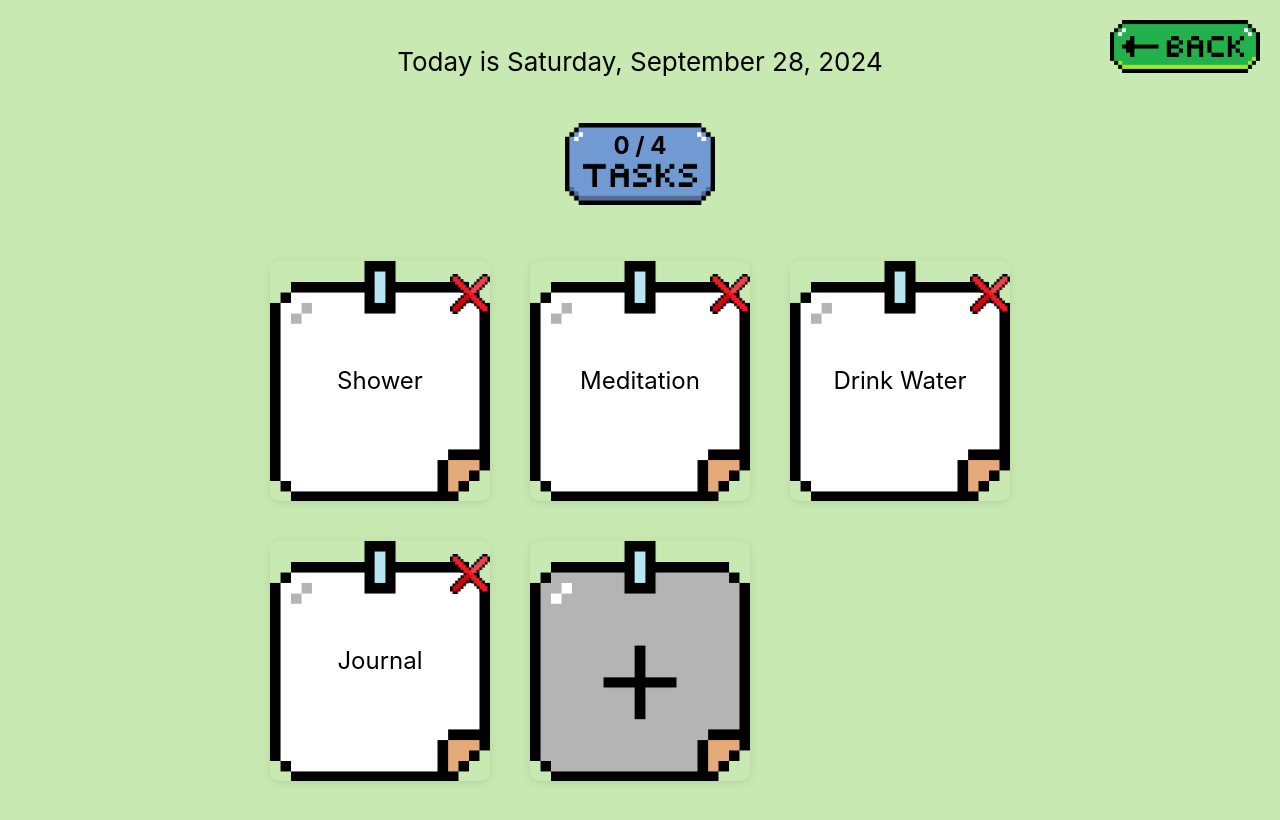
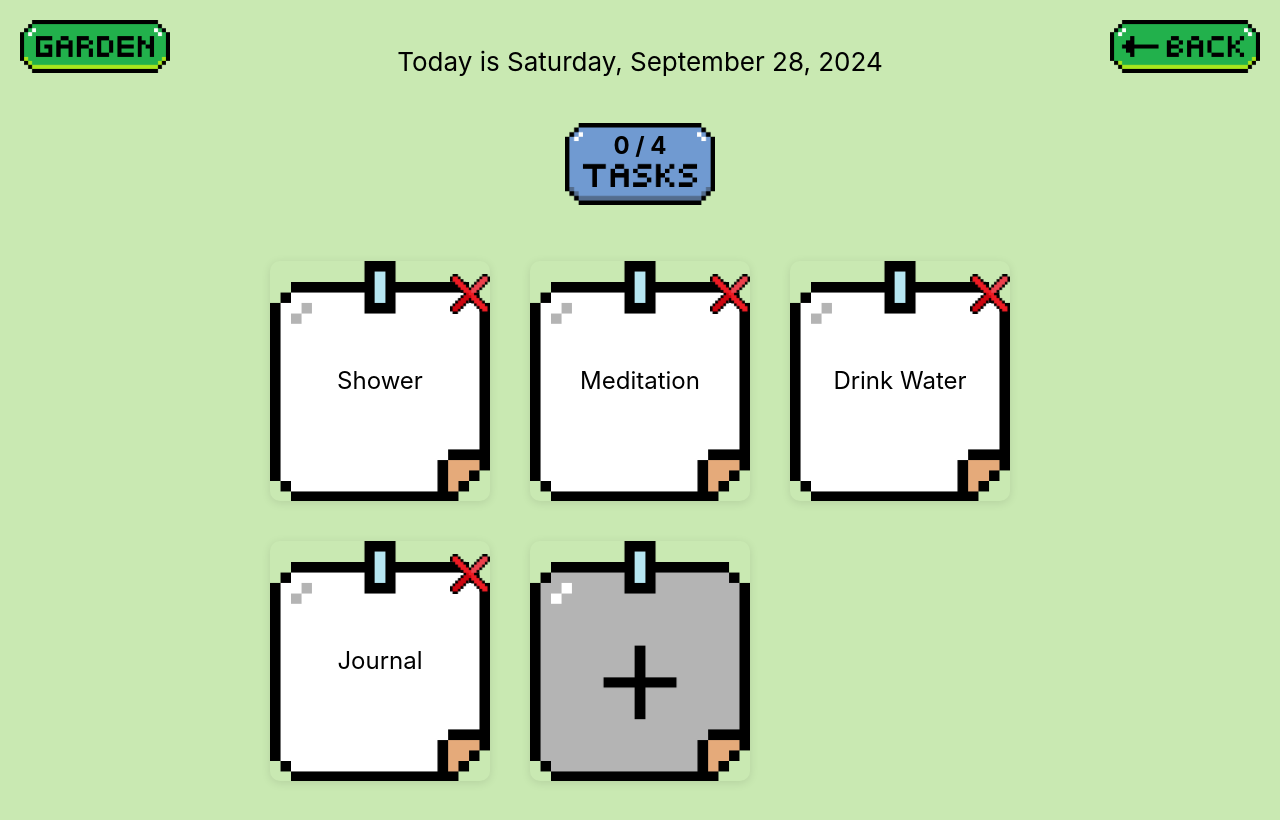
Before and after one commit to EuanHam/BloomAppHackGT11, a React (Create React App) app in the folder bloom/: page /tasks in a window 1280 px wide. Built offline with nearby package versions, Linux system fonts and the light colour scheme.

Commit message:
Added garden navigation button to Tasks page

```diff
--- a/bloom/src/Tasks.css
+++ b/bloom/src/Tasks.css
@@ -20,6 +20,21 @@
   width: 150px;
   height: auto;
   cursor: pointer;
+}
+
+/* New style for the Garden image button */
+.garden-button {
+  position: absolute;
+  top: 20px;
+  left: 20px;
+  width: 150px;  /* Adjust the width to the size of your image */
+  height: auto;
+  cursor: pointer;
+  transition: transform 0.2s ease-in-out;
+}
+
+.garden-button:hover {
+  transform: scale(1.05);  /* Slight zoom effect on hover */
 }
 
 .task-grid {
--- a/bloom/src/Tasks.js
+++ b/bloom/src/Tasks.js
@@ -3,6 +3,7 @@ import './Tasks.css';
 import backButton from './images/back_button.png';
 import deleteIcon from './images/x_icon.png';
 import counterBackground from './images/task_counter.png';
+import gardenButton from './images/garden_button.png';  // Importing garden button image
 import { Link } from 'react-router-dom';
 
 function Tasks() {
@@ -26,7 +27,6 @@ function Tasks() {
     const completionPercentage = tasks.length >= 3 ? (count / tasks.length) * 100 : 0;
 
     localStorage.setItem("completionPercentage", completionPercentage.toString());
-
     localStorage.setItem("tasks", JSON.stringify(tasks));
   }, [tasks]);
 
@@ -51,9 +51,16 @@ function Tasks() {
   return (
     <div className="Tasks">
       <header className="Tasks-header">
+
+        {/* Replacing the button with the image for Garden navigation */}
+        <Link to="/garden">
+          <img src={gardenButton} alt="Garden Button" className="garden-button" />
+        </Link>
+
         <Link to="/" onClick={() => { console.log("Tasks button clicked!") }}>
           <img src={backButton} alt="Back Button" className="back-button" />
         </Link>
+
         <p>Today is {date.toLocaleDateString(undefined, { weekday: 'long', year: 'numeric', month: 'long', day: 'numeric' })}</p>
 
         <div className="counter-container">
```
Lines whose indentation alone changed are shown as unchanged.
